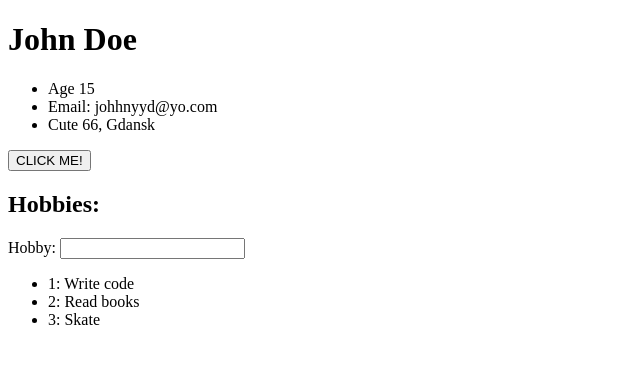
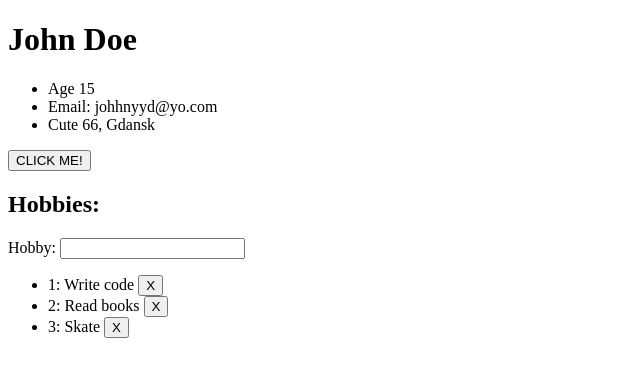
Before and after one commit to patryk-kakol/angular_playground, an Angular app in the folder anapp/: page / in a window 1280 px wide. Shown: the top 376 px of the page, without its empty margins (0-640 px from the left). Built offline with nearby package versions, Linux system fonts and the light colour scheme.

Commit message:
deleting from list

```diff
--- a/anapp/src/app/components/user/user.component.html
+++ b/anapp/src/app/components/user/user.component.html
@@ -18,6 +18,6 @@
 
 <ul>
   <li *ngFor= "let hobby of hobbies; let i = index">
-    {{i + 1}}: {{hobby}}
+    {{i + 1}}: {{hobby}} <button (click)="deleteHobby(hobby)">X</button>
   </li>
 </ul>
--- a/anapp/src/app/components/user/user.component.ts
+++ b/anapp/src/app/components/user/user.component.ts
@@ -42,6 +42,18 @@
     return false;
   }
 
+  deleteHobby(hobby) {
+    console.log(hobby);
+    // this.hobbies.forEach( (val, index) => {
+    //   val === hobby ? this.hobbies.splice(index, 1) : null;
+    // });
+    for (let i = 0; i < this.hobbies.length; i++) {
+      if (this.hobbies[i] === hobby) {
+        this.hobbies.splice(i, 1);
+      }
+    }
+  }
+
 }
 
 
```
